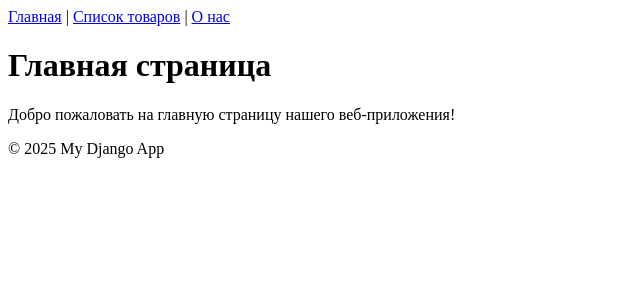
After one commit to Bel200281/FirstDjango_26.04.2025, a Django app: template MainApp/templates/ home.html in a window 1280 px wide. The commit adds this page. Shown: the top 300 px of the page, without its empty margins (0-640 px from the left). Run offline with Django 5.2, Linux system fonts and the light colour scheme; the template is opened without the code that fills it, so the values that code supplies are empty.

Commit message:
Sixth task general menu

```diff
--- /dev/null
+++ b/MainApp/templates/ home.html
@@ -0,0 +1,21 @@
+<!DOCTYPE html>
+<html lang="ru">
+<head>
+    <meta charset="UTF-8">
+    <meta name="viewport" content="width=device-width, initial-scale=1.0">
+    <title></title>
+</head>
+<body>
+    {% extends 'base.html' %}
+    {% block content %}
+
+<h1>Главная страница</h1>
+
+
+<p>Добро пожаловать на главную страницу нашего веб-приложения!</p>
+
+
+    {% endblock %}
+
+</body>
+</html>
--- /dev/null
+++ b/MainApp/templates/base.html
@@ -0,0 +1,25 @@
+<!DOCTYPE html>
+<html lang="en">
+<head>
+    <meta charset="UTF-8">
+    <meta name="viewport" content="width=device-width, initial-scale=1.0">
+    <title>Django App</title>
+</head>
+<body>
+    <header>
+        <nav>
+            <a href="{% url 'home' %}">Главная</a> |
+            <a href="{% url 'item_list' %}">Список товаров</a> |
+            <a href="{% url 'about' %}">О нас</a>
+        </nav>
+    </header>
+
+    <main>
+        {% block content %}{% endblock %}
+    </main>
+
+    <footer>
+        © 2025 My Django App
+    </footer>
+</body>
+</html>
--- a/MainApp/templates/item_list.html
+++ b/MainApp/templates/item_list.html
@@ -6,10 +6,16 @@
     <title>Список товаров</title>
 </head>
 <body>
+    {% extends 'base.html' %}
+
+    {% block content %}
+
     <h1>Полный список товаров</h1>
     {% for item in items %}
         <p>№{{ forloop.counter }}. {{ item.name }} (количество: {{ item.quantity }})</p>
     {% endfor %}
     <a href="{% url 'home' %}">Вернуться на главную страницу</a>
+
+    {% endblock %}
 </body>
 </html>
```
Also changed, not shown: MainApp/templates/header.html (added, +15 -0 lines), MainApp/templates/item.html (+7 -0 lines).
